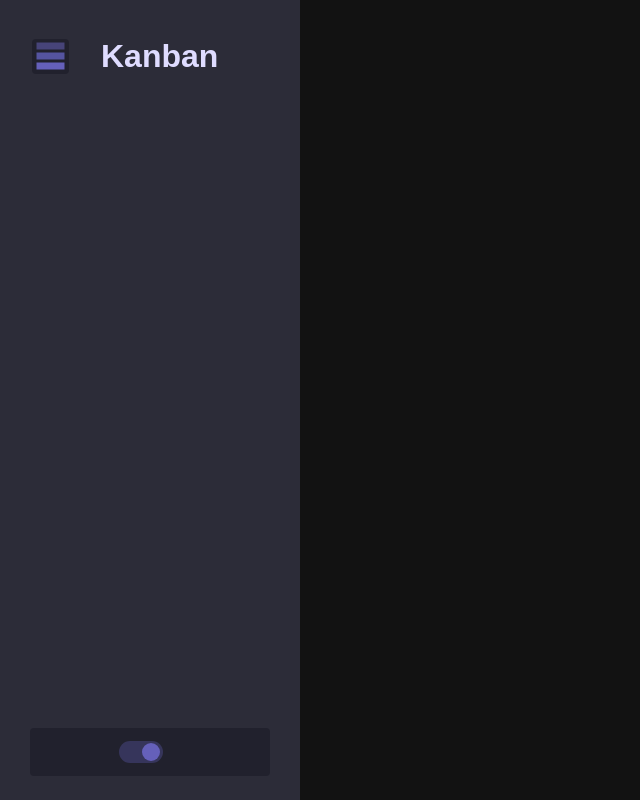
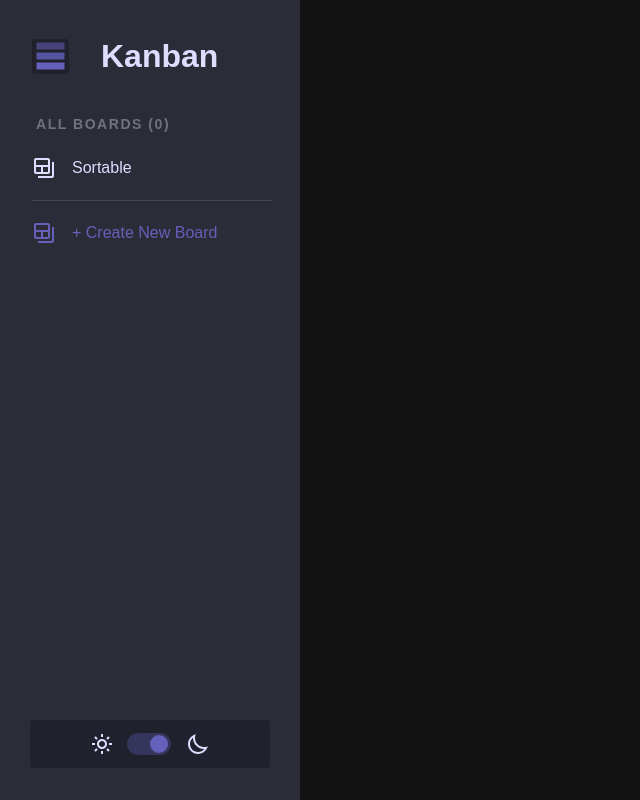
Before and after one commit to LukaszPodlipski/kanban, a Vue app: page /board in a window 1280 px wide. Shown: the whole page, without its empty margins (0-640 px from the left). Built offline with nearby package versions, Linux system fonts and the light colour scheme; a web font is replaced by a local one.

Commit message:
Split BoardNavigation content into separate components

```diff
--- a/src/components/Navigation/BoardNavigation.vue
+++ b/src/components/Navigation/BoardNavigation.vue
@@ -1,22 +1,26 @@
 <template>
-  <div class="board-navigation d-flex flex-column">
-    <div class="d-flex pa-8 align-center">
-      <v-icon class="mr-8 hamburger" src="@/assets/img/hamburger.svg"
-        >$Hamburger</v-icon
-      >
-      <h1 class="page-title">Kanban</h1>
+  <div class="board-navigation d-flex flex-column justify-space-between">
+    <div>
+      <NavigationHeader></NavigationHeader>
+      <UserProjects></UserProjects>
     </div>
-    <div class="theme-switcher d-flex align-center justify-center">
-      <v-switch
-        v-model="$vuetify.theme.dark"
-        :ripple="false"
-        inset
-        dense
-        persistent-hint
-      ></v-switch>
-    </div>
+    <ThemeSwitcher class="theme-switcher"></ThemeSwitcher>
   </div>
 </template>
+
+<script>
+import ThemeSwitcher from "./ThemeSwitcher.vue";
+import NavigationHeader from "./NavigationHeader.vue";
+import UserProjects from "./UserProjects.vue";
+export default {
+  name: "BoardNavigation",
+  components: {
+    ThemeSwitcher,
+    NavigationHeader,
+    UserProjects,
+  },
+};
+</script>
 
 <style lang="scss" scoped>
 .board-navigation {
@@ -24,23 +28,10 @@
   width: 300px;
   background-color: var(--v-grayscale-darken3);
   position: relative;
-  .hamburger {
-    cursor: pointer;
-  }
 
-  .page-title {
-    color: var(--v-primary-lighten1);
-  }
   .theme-switcher {
-    background-color: var(--v-grayscale-darken4);
-    position: absolute;
-    bottom: 0;
-    left: 0;
-    right: 0;
     width: 80%;
-    margin: 0 auto 24px auto;
-    height: 48px;
-    border-radius: 4px;
+    margin: 0 auto 32px auto;
   }
 }
 </style>
--- /dev/null
+++ b/src/components/Navigation/NavigationHeader.vue
@@ -0,0 +1,19 @@
+<template>
+  <div class="navigation-header d-flex pa-8 align-center">
+    <v-icon class="mr-8 hamburger" src="@/assets/img/hamburger.svg"
+      >$Hamburger</v-icon
+    >
+    <h1 class="page-title">Kanban</h1>
+  </div>
+</template>
+
+<style lang="scss" scoped>
+.navigation-header {
+  .hamburger {
+    cursor: pointer;
+  }
+  .page-title {
+    color: var(--v-primary-lighten1);
+  }
+}
+</style>
--- /dev/null
+++ b/src/components/Navigation/ThemeSwitcher.vue
@@ -0,0 +1,21 @@
+<template>
+  <div class="switcher d-flex align-center justify-center">
+    <v-icon class="mr-4">$Sun</v-icon>
+    <v-switch
+      v-model="$vuetify.theme.dark"
+      :ripple="false"
+      inset
+      dense
+      persistent-hint
+    ></v-switch>
+    <v-icon>$Moon</v-icon>
+  </div>
+</template>
+
+<style lang="scss" scoped>
+.switcher {
+  background-color: var(--v-grayscale-darken4);
+  height: 48px;
+  border-radius: 4px;
+}
+</style>
--- /dev/null
+++ b/src/components/Navigation/UserProjects.vue
@@ -0,0 +1,52 @@
+<template>
+  <div>
+    <span class="ml-9 section-caption">All boards (0)</span>
+    <div class="d-flex flex-column pr-7 mt-2">
+      <div class="project d-flex align-center">
+        <v-icon class="ml-8 mr-4">$Project</v-icon><span>Sortable</span>
+      </div>
+      <v-divider class="ml-8 my-2"></v-divider>
+      <div class="add-project d-flex align-center">
+        <v-icon class="ml-8 mr-4">$Project</v-icon
+        ><span>+ Create New Board</span>
+      </div>
+    </div>
+  </div>
+</template>
+
+<style lang="scss" scoped>
+.section-caption {
+  font-size: 14px;
+  color: var(--v-grayscale-darken1);
+  text-transform: uppercase;
+  font-weight: 800;
+  letter-spacing: 0.11em;
+}
+.project {
+  height: 48px;
+  cursor: pointer;
+  color: var(--v-primary-lighten1);
+  border-top-right-radius: 4px;
+  border-bottom-right-radius: 4px;
+  &:hover {
+    background-color: var(--v-primary-darken1);
+  }
+  .v-icon {
+    fill: var(--v-primary-lighten1);
+  }
+}
+
+.add-project {
+  height: 48px;
+  cursor: pointer;
+  color: var(--v-primary-base);
+  .v-icon {
+    fill: var(--v-primary-base);
+  }
+  &:hover {
+    border-top-right-radius: 4px;
+    border-bottom-right-radius: 4px;
+    background-color: var(--v-primary-darken2);
+  }
+}
+</style>
--- /dev/null
+++ b/src/components/icons/ProjectIcon.vue
@@ -0,0 +1,20 @@
+<template functional>
+  <svg
+    width="24"
+    height="24"
+    viewBox="0 0 24 24"
+    xmlns="http://www.w3.org/2000/svg"
+  >
+    <g clip-path="url(#clip0_10_2061)">
+      <path d="M20 6V20H6V22H20C21.1 22 22 21.1 22 20V6H20Z" />
+      <path
+        d="M16 2H4C2.9 2 2 2.9 2 4V16C2 17.1 2.9 18 4 18H16C17.1 18 18 17.1 18 16V4C18 2.9 17.1 2 16 2ZM9 16H4V11H9V16ZM16 16H11V11H16V16ZM16 9H4V4H16V9Z"
+      />
+    </g>
+    <defs>
+      <clipPath id="clip0_10_2061">
+        <rect width="24" height="24" />
+      </clipPath>
+    </defs>
+  </svg>
+</template>
--- a/src/plugins/vuetify.js
+++ b/src/plugins/vuetify.js
@@ -6,6 +6,7 @@ import "@mdi/font/css/materialdesignicons.css";
 import HamburgerIcon from "@/components/icons/HamburgerIcon.vue";
 import SunIcon from "@/components/icons/SunIcon.vue";
 import MoonIcon from "@/components/icons/MoonIcon.vue";
+import ProjectIcon from "@/components/icons/ProjectIcon.vue";
 
 Vue.use(Vuetify);
 
@@ -63,6 +64,9 @@ export const options = {
       Moon: {
         component: MoonIcon,
       },
+      Project: {
+        component: ProjectIcon,
+      },
     },
   },
 };
```
